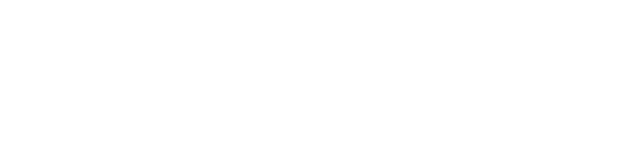
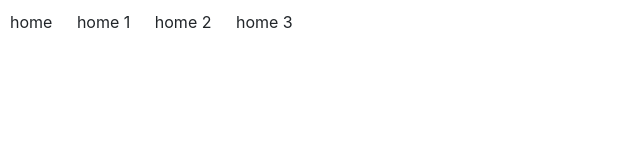
Before and after one commit to fabianomaximiano/SuperTool, a plain HTML site: page index.html in a window 1280 px wide. Shown: the whole page, without its empty margins (0-640 px from the left). Drawn offline with nearby package versions, Linux system fonts and the light colour scheme.

Commit message:
menu insert

```diff
--- a/css/main.css
+++ b/css/main.css
@@ -3,3 +3,16 @@ body {
     padding: 0;
     margin: 0;
 }
+.menu{
+	width: 100%;
+}
+nav ul{
+	list-style: none;
+	padding: 10px 0px;
+	margin: 0px;
+}
+nav ul li{
+	display: inline;
+	padding: 10px 0px;
+	margin: 0px 10px;
+}
--- a/index.html
+++ b/index.html
@@ -5,8 +5,25 @@
     <meta name="viewport" content="width=device-width, initial-scale=1.0">
     <meta http-equiv="X-UA-Compatible" content="ie=edge">
     <title>Super Tool</title>
+
+    <!-- Local bootstrap CSS & JS & Font Weasome-->
+	<!-- font weasome -->
+	<link rel="stylesheet" href="assets/css/font-awesome.min.css">
+	<!-- css bootstrap -->
+	<link rel="stylesheet" type="text/css" href="assets/css/bootstrap.min.css">
+	<link rel="stylesheet" type="text/css" href="css/main.css">
+
 </head>
 <body>
-
+    <div class="menu">
+    	<nav>
+    		<ul>
+    			<li>home</li>
+    			<li>home 1</li>
+    			<li>home 2</li>
+    			<li>home 3</li>
+    		</ul>
+    	</nav>
+    </div>
 </body>
 </html>
```
